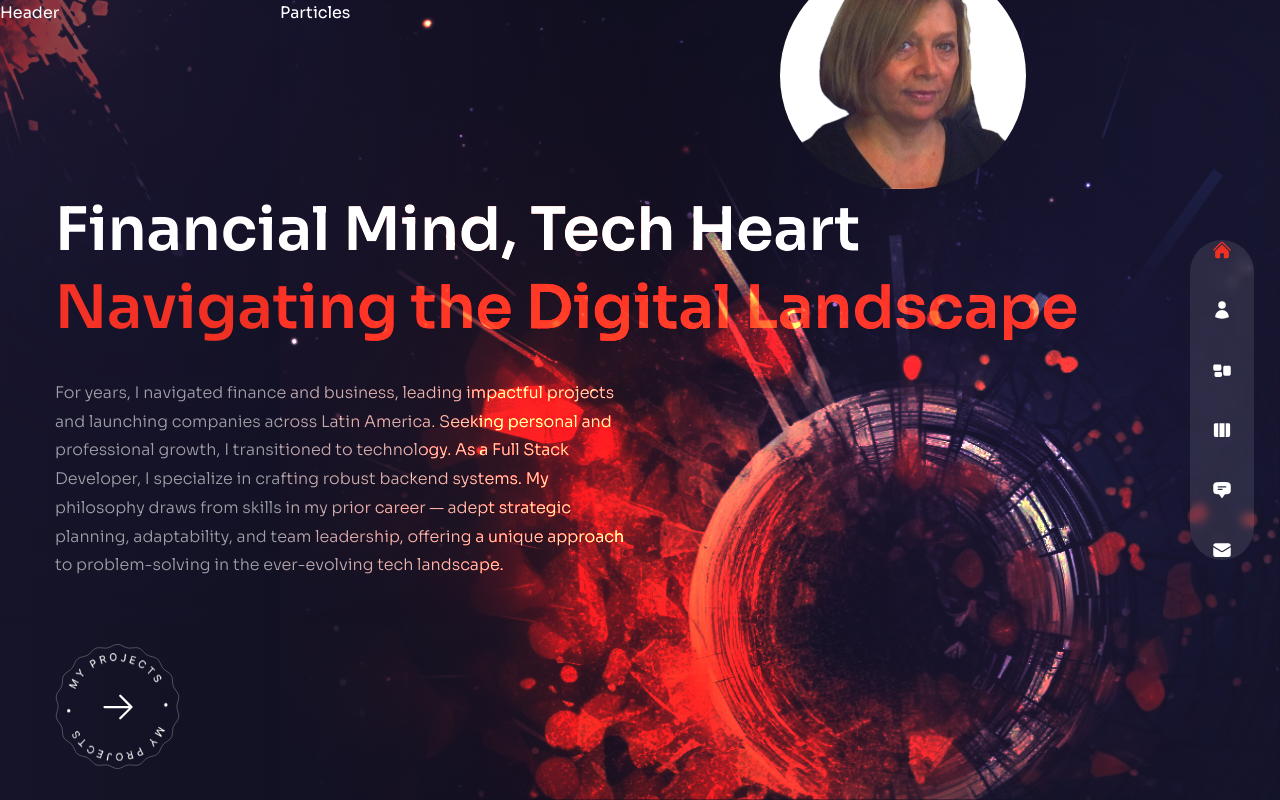
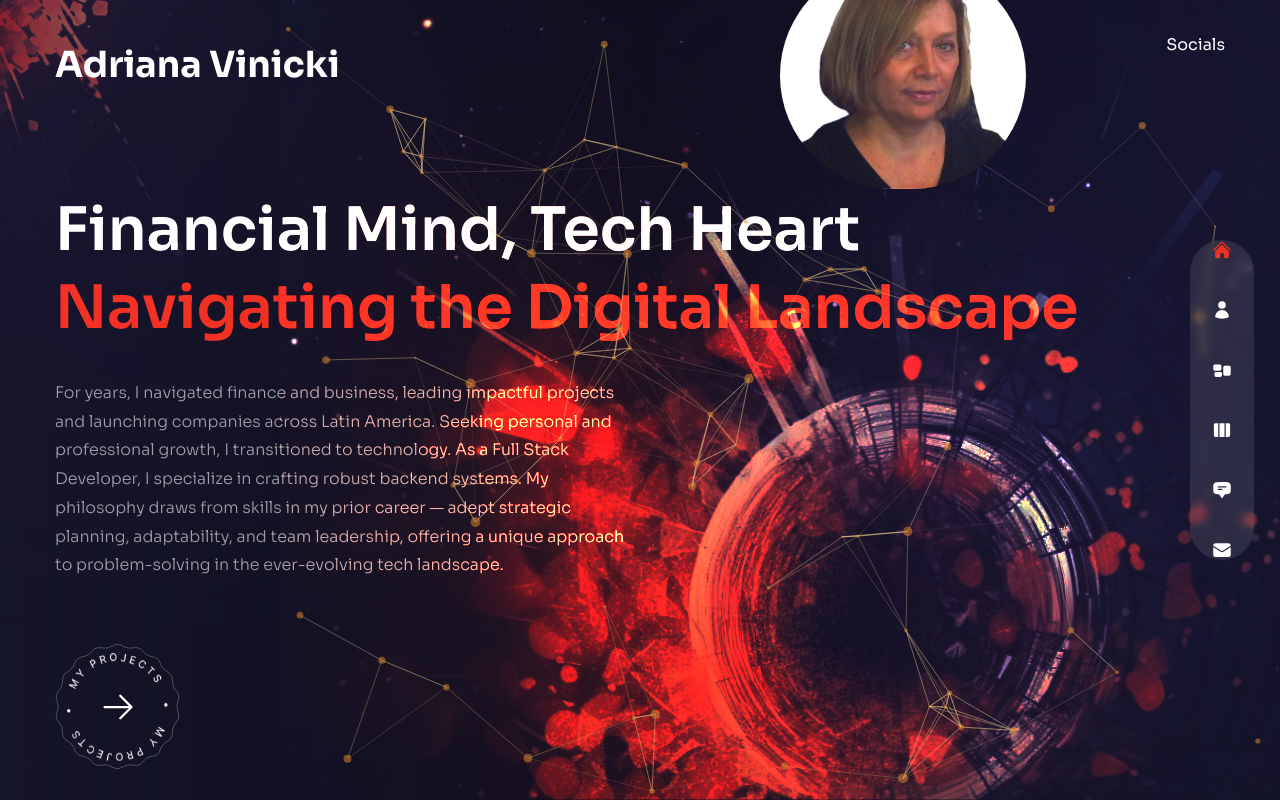
Before and after one commit to adrianavinicki/adriana-portfolio, a Next.js app: page / in a window 1280 px wide. Built offline with nearby package versions, Linux system fonts and the light colour scheme.

Commit message:
sigo con index

```diff
--- a/components/Header.js
+++ b/components/Header.js
@@ -1,5 +1,34 @@
+// next image
+import Image from "next/image";
+
+// next link
+import Link from "next/link";
+
+//components
+import Socials from "../components/Socials";
+
 const Header = () => {
-  return <header className="absolute z-30 w-full">Header</header>;
+  return (
+    <header className="absolute z-30 w-full flex items-center px-16 xl:px-0 xl:h-[90px]">
+      <div className="container mx-auto">
+        <div
+          className="flex flex-col lg:flex-row justify-between items-center gap-y-6
+        pv-8"
+        >
+          {/* Nombre */}
+          <span
+            className="text-white mt-10 text-center md:text-center lg:text-left text-2xl md:text-3xl lg:text-4xl"
+            style={{ fontWeight: "bolder" }}
+          >
+            Adriana Vinicki
+          </span>
+          {/*</div>*/}
+          {/* socials */}
+          <Socials />
+        </div>
+      </div>
+    </header>
+  );
 };
 
 export default Header;
--- a/components/ParticlesContainer.js
+++ b/components/ParticlesContainer.js
@@ -1,5 +1,96 @@
+import { Particles } from "react-tsparticles";
+import { loadFull } from "tsparticles";
+import React, { useCallback } from "react";
+
 const ParticlesContainer = () => {
-  return <div>Particles Container</div>;
+  // init
+  const particlesInit = useCallback(async (engine) => {
+    await loadFull(engine);
+  }, []);
+
+  const particlesLoaded = useCallback(async () => {}, []);
+
+  return (
+    <Particles
+      className="w-full h-full absolute translate-z-0"
+      id="tsparticles"
+      init={particlesInit}
+      loaded={particlesLoaded}
+      options={{
+        fullScreen: { enable: false },
+        background: {
+          color: {
+            value: "",
+          },
+        },
+        fpsLimit: 120,
+        interactivity: {
+          events: {
+            onClick: {
+              enable: false,
+              mode: "push",
+            },
+            onHover: {
+              enable: true,
+              mode: "repulse",
+            },
+            resize: true,
+          },
+          modes: {
+            push: {
+              quantity: 90,
+            },
+            repulse: {
+              distance: 200,
+              duration: 0.4,
+            },
+          },
+        },
+        particles: {
+          color: {
+            value: "#e68e2e",
+          },
+          links: {
+            color: "#f5d393",
+            distance: 150,
+            enable: true,
+            opacity: 0.5,
+            with: 1,
+          },
+          collisions: {
+            enable: true,
+          },
+          move: {
+            directions: "none",
+            enable: true,
+            outModes: {
+              default: "bounce",
+            },
+            random: false,
+            speed: 1,
+            straight: false,
+          },
+          number: {
+            density: {
+              enable: true,
+              area: 800,
+            },
+            value: 80,
+          },
+          opacity: {
+            value: 0.5,
+          },
+          shape: {
+            type: "circle",
+          },
+          size: {
+            value: { min: 1, max: 5 },
+          },
+        },
+        detectRetina: true,
+      }}
+    />
+  );
 };
 
 export default ParticlesContainer;
--- a/pages/index.js
+++ b/pages/index.js
@@ -79,8 +79,7 @@ const Home = () => {
          xl:bg-no-repeat w-full h-full absolute mix-blend-color-dodge translate-z-0"
         ></div>
         {/* particles */}
-        <div>Particles</div>
-
+        <ParticlesContainer />
         {/* avatar img */}
         {/*<div className="relative bottom-16 lg:bottom-0 lg:right-0">*/}
         <div
```
Also changed, not shown: public/logo.svg.
